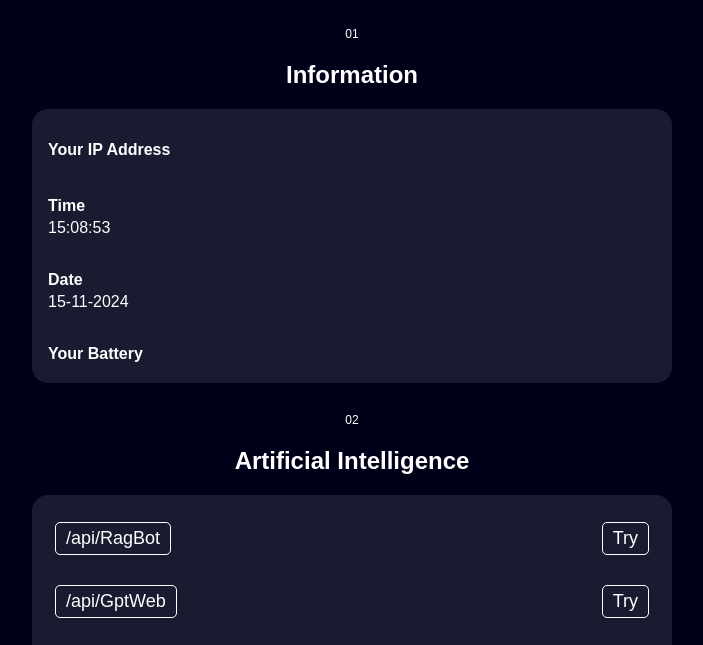
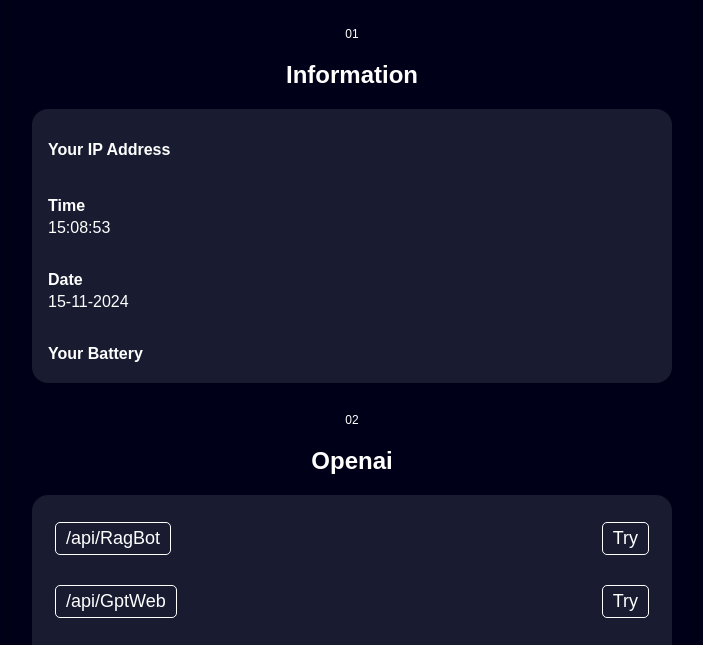
Before and after one commit to rioowho/api.riooxdzzz, a website: page index.html in a window 1280 px wide. Shown: the part 154-799 px from the top of the page, without its empty margins (288-991 px from the left). Drawn offline with Linux system fonts and the light colour scheme; no server answers.

Commit message:
Update index.html

```diff
--- a/index.html
+++ b/index.html
@@ -145,7 +145,7 @@
   </div>
 
   <span class="section__subtitle">02</span>
-  <h2 class="centered-title">Artificial Intelligence</h2>
+  <h2 class="centered-title">Openai</h2>
   <div class="btn-container">
     <div class="btn">
       <div class="btn-link">/api/RagBot</div>
```
